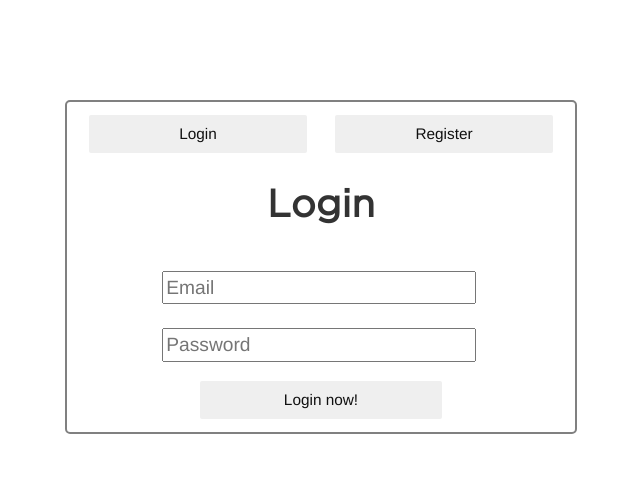
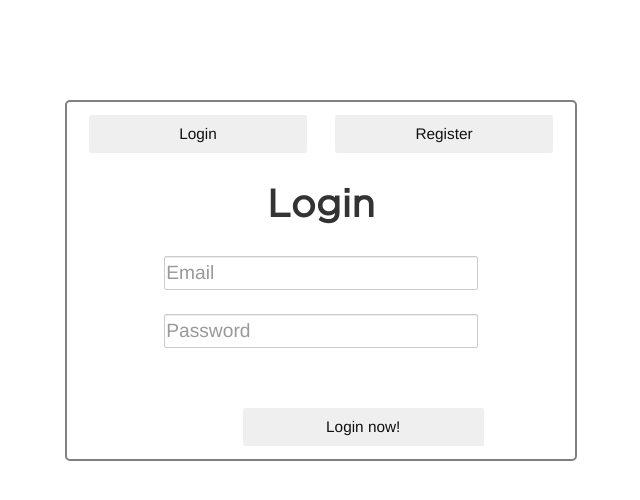
Before and after one commit to BagerManBG/AtanasovWebSiteProject, a PHP site: page /logIn.html in a window 1280 px wide. Shown: the part 50-550 px from the top of the page, without its empty margins (319-959 px from the left). Run offline with PHP 8.4, Linux system fonts and the light colour scheme; some libraries are stand-ins or nearby versions.

Commit message:
Login Validation added

```diff
--- a/client/css/logIn.css
+++ b/client/css/logIn.css
@@ -69,8 +69,17 @@
 }
 
 .logAction input {
+	/*margin-top:5%;*/
+	/*width:65%;*/
+	/*font-size: 1.5vw;*/
+
+	margin-top:5%;
 	margin-top:5%;
 	width:65%;
+	border-radius:2px;
+	margin-left:17.5%;
+	margin-left:17.5%;
+	padding:1px;
 	font-size: 1.5vw;
 }
 
--- a/client/logIn.html
+++ b/client/logIn.html
@@ -29,11 +29,27 @@
     <div class="logAction">
         <div class="title">Login</div>
         <form method="post" action="php/login_db.php">
-            <input type="text" name="email_log" placeholder="Email" required="required"/>
-            <label class="logvalidation"></label>
+            <!--<input type="text" name="email_log" placeholder="Email" required="required"/>-->
+            <!--<label class="logvalidation"></label>-->
+
+            <input type="text"
+                   class="form-control"
+                   name="email_log" tabindex="1" placeholder="Email" ng-model="log.email" required validator="email"
+                   email-error-message="Wrong Email"
+                   email-success-message="Good Email" message-id="log_emailWatch" id="email_log">
+            <span id="log_emailWatch"><p class="validation-invalid ng-scope">Wrong Email</p></span>
+
+            <input class="form-control" id="logPassword" type="password" tabindex="2"
+                   name="password_log" placeholder="Password" ng-model="log.password" validator="required"
+                   valid-method="blur"
+                   minlength="6" required-error-message="Please enter at least 6 symbols for password">
+
             <br>
-            <input id='log1' type="password" name="password_log" placeholder="Password" required="required"/>
-            <label id='log2' class="logvalidations"></label>
+            <!--<input id='log1' type="password" name="password_log" placeholder="Password" required="required"/>-->
+            <!--<label id='log2' class="logvalidations"></label>-->
+
+
+
             <br>
             <input class="loginButton" id='logDis' type="submit" value="Login now!">
         </form>
```
